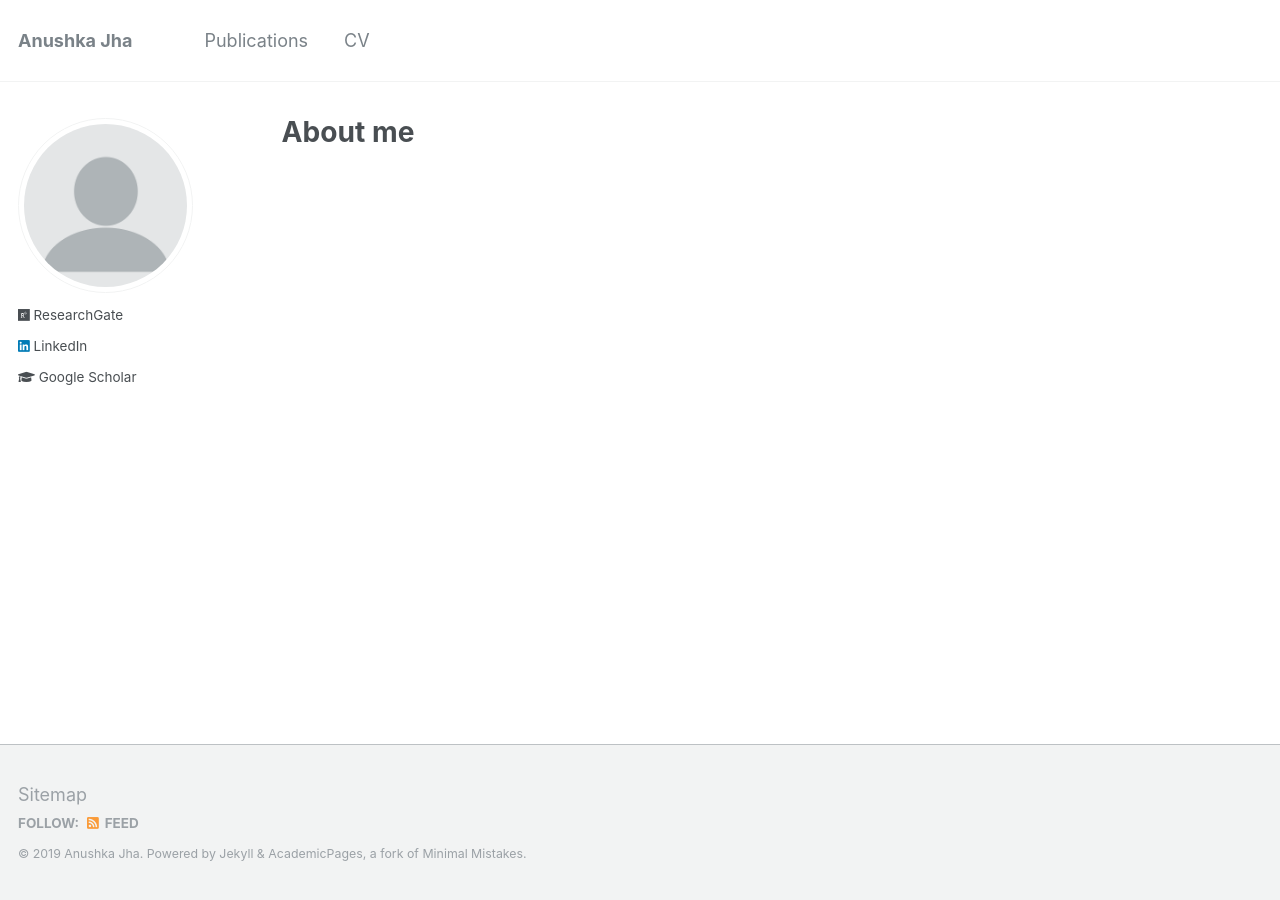
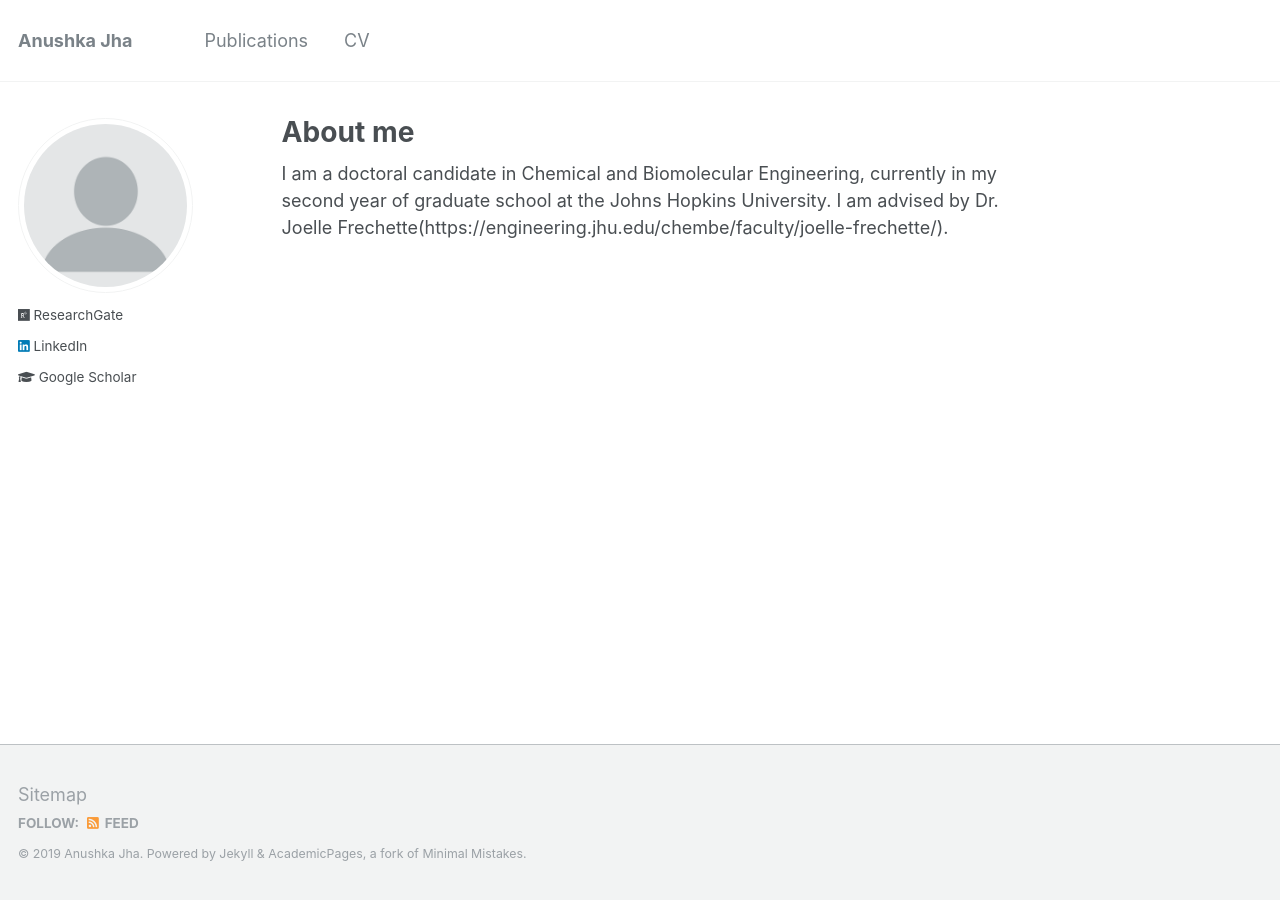
Before and after one commit to anushkaj11/anushkaj11.github.io, a Jekyll site: the page built from _pages/about.md, in a window 1280 px wide. Built offline with Jekyll 4.4.1, drawn with Linux system fonts in a browser that asks for light colours.

Commit message:
Update about.md

```diff
--- a/_pages/about.md
+++ b/_pages/about.md
@@ -7,8 +7,8 @@ redirect_from:
   - /about/
   - /about.html
 ---
+I am a doctoral candidate in Chemical and Biomolecular Engineering, currently in my second year of graduate school at the Johns Hopkins University. I am advised by Dr. Joelle Frechette(https://engineering.jhu.edu/chembe/faculty/joelle-frechette/).
 
-<!---This is the front page of a website that is powered by the [academicpages template](https://github.com/academicpages/academicpages.github.io) and hosted on GitHub pages. [GitHub pages](https://pages.github.com) is a free service in which websites are built and hosted from code and data stored in a GitHub repository, automatically updating when a new commit is made to the respository. This template was forked from the [Minimal Mistakes Jekyll Theme](https://mmistakes.github.io/minimal-mistakes/) created by Michael Rose, and then extended to support the kinds of content that academics have: publications, talks, teaching, a portfolio, blog posts, and a dynamically-generated CV. You can fork [this repository](https://github.com/academicpages/academicpages.github.io) right now, modify the configuration and markdown files, add your own PDFs and other content, and have your own site for free, with no ads! An older version of this template powers my own personal website at [stuartgeiger.com](http://stuartgeiger.com), which uses [this Github repository](https://github.com/staeiou/staeiou.github.io).--->
 
 <!---A data-driven personal website
 ======
```
